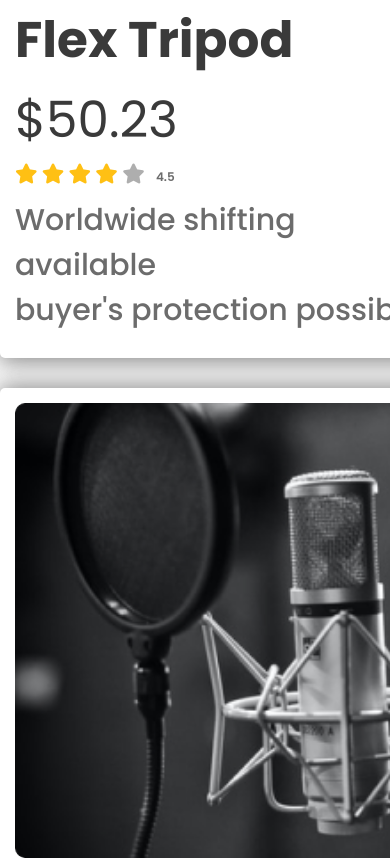
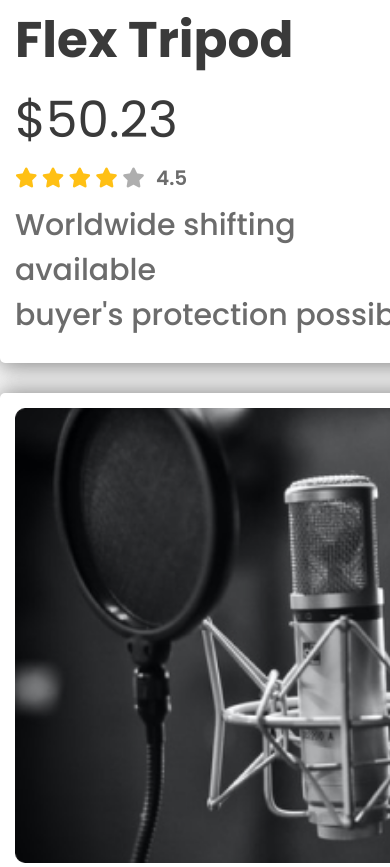
Before and after one commit to DevTabibur/Influencer-assignment02, a plain HTML site: page index.html in a window 390 px wide. Shown: the part 2166-3033 px from the top of the page. Drawn offline with Linux system fonts and the light colour scheme.

Commit message:
completely responsive design

```diff
--- a/style.css
+++ b/style.css
@@ -392,6 +392,9 @@ footer{
     .fa-star{
         font-size: 20px;
     }
+    .box-info span{
+        font-size: 20px;
+    }
     .box-sub-title{
         font-size: 30px;
     }
```
